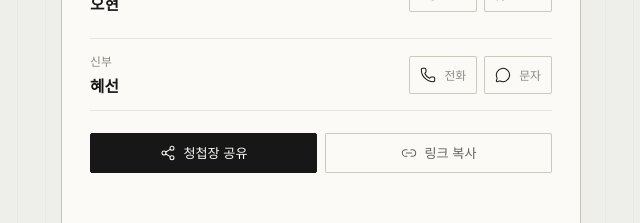
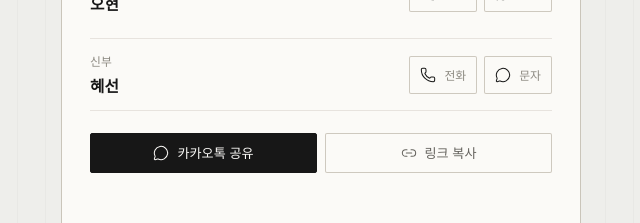
Before and after one commit to 5hyun/mobile-wedding, a Next.js app: page / in a window 1280 px wide. Shown: the part 5100-5323 px from the top of the page, without its empty margins (319-959 px from the left). Built offline with nearby package versions, Linux system fonts and the light colour scheme; no server answers.

Commit message:
Add Kakao share integration

```diff
--- a/src/components/ContactShareSection.tsx
+++ b/src/components/ContactShareSection.tsx
@@ -1,45 +1,150 @@
 "use client";
 
-import { Link2, MessageCircle, Phone, Share2 } from "lucide-react";
+import Script from "next/script";
+import { Link2, MessageCircle, Phone } from "lucide-react";
 import { useState } from "react";
-import { wedding } from "@/data/wedding";
+import { mapLinks, wedding } from "@/data/wedding";
 import { copyTextToClipboard } from "@/lib/clipboard";
+
+const KAKAO_SDK_SRC = "https://t1.kakaocdn.net/kakao_js_sdk/2.8.1/kakao.min.js";
+const KAKAO_SDK_INTEGRITY =
+  "sha384-OL+ylM/iuPLtW5U3XcvLSGhE8JzReKDank5InqlHGWPhb4140/yrBw0bg0y7+C9J";
+const KAKAO_JS_KEY = process.env.NEXT_PUBLIC_KAKAO_JS_KEY ?? "";
+const SITE_URL = (
+  process.env.NEXT_PUBLIC_SITE_URL ?? "https://mobile-wedding-sage.vercel.app"
+).replace(/\/+$/, "");
+const SHARE_IMAGE_URL = `${SITE_URL}/images/og/wedding-og.jpg`;
+
+type KakaoLink = {
+  mobileWebUrl: string;
+  webUrl: string;
+};
+
+type KakaoDefaultFeedTemplate = {
+  objectType: "feed";
+  content: {
+    title: string;
+    description: string;
+    imageUrl: string;
+    imageWidth: number;
+    imageHeight: number;
+    link: KakaoLink;
+  };
+  buttons: Array<{
+    title: string;
+    link: KakaoLink;
+  }>;
+};
+
+type KakaoSdk = {
+  init: (appKey: string) => void;
+  isInitialized: () => boolean;
+  Share: {
+    sendDefault: (settings: KakaoDefaultFeedTemplate) => void;
+  };
+};
+
+declare global {
+  interface Window {
+    Kakao?: KakaoSdk;
+  }
+}
+
+const weddingDate = new Date(wedding.date.iso);
+const kakaoShareTitle = `${
+  weddingDate.getMonth() + 1
+}월 ${weddingDate.getDate()}일 ${wedding.groom.name} ❤️ ${wedding.bride.name} 결혼합니다.`;
+const kakaoShareDescription = `${wedding.date.display} ${wedding.date.time}\n${wedding.venue.name} ${wedding.venue.hall} ${wedding.venue.floor}`;
+const invitationLink = {
+  mobileWebUrl: SITE_URL,
+  webUrl: SITE_URL,
+};
+const venueLink = {
+  mobileWebUrl: mapLinks.kakao,
+  webUrl: mapLinks.kakao,
+};
 
 export default function ContactShareSection() {
   const [shareStatus, setShareStatus] = useState("");
-  const invitationTitle = `${wedding.groom.shortName} · ${wedding.bride.shortName} 결혼식`;
+  const [isKakaoReady, setIsKakaoReady] = useState(false);
 
-  /** 공유 버튼 클릭 처리 */
-  const handleShareClick = async () => {
-    const currentShareUrl = window.location.href;
+  /** 카카오 SDK 초기화 */
+  const initializeKakao = () => {
+    const kakao = window.Kakao;
 
-    if (navigator.share) {
-      try {
-        await navigator.share({
-          title: invitationTitle,
-          text: `${wedding.date.display} ${wedding.date.time}, ${wedding.venue.name} ${wedding.venue.hall}에서 뵙겠습니다.`,
-          url: currentShareUrl,
-        });
-        return;
-      } catch {
-        return;
-      }
+    if (!KAKAO_JS_KEY || !kakao) {
+      setIsKakaoReady(false);
+      return false;
     }
 
-    await copyTextToClipboard(currentShareUrl);
-    setShareStatus("청첩장 링크가 복사되었어요.");
-    window.setTimeout(() => setShareStatus(""), 1800);
+    if (!kakao.isInitialized()) {
+      kakao.init(KAKAO_JS_KEY);
+    }
+
+    const initialized = kakao.isInitialized();
+    setIsKakaoReady(initialized);
+    return initialized;
+  };
+
+  /** 카카오톡 공유 버튼 클릭 처리 */
+  const handleKakaoShareClick = () => {
+    if (!initializeKakao()) {
+      setShareStatus(
+        KAKAO_JS_KEY
+          ? "카카오 공유를 준비 중이에요. 잠시 후 다시 눌러주세요."
+          : "카카오 JavaScript 키가 설정되지 않았어요."
+      );
+      window.setTimeout(() => setShareStatus(""), 2200);
+      return;
+    }
+
+    window.Kakao?.Share.sendDefault({
+      objectType: "feed",
+      content: {
+        title: kakaoShareTitle,
+        description: kakaoShareDescription,
+        imageUrl: SHARE_IMAGE_URL,
+        imageWidth: 1200,
+        imageHeight: 630,
+        link: invitationLink,
+      },
+      buttons: [
+        {
+          title: "모바일청첩장",
+          link: invitationLink,
+        },
+        {
+          title: "위치 보기",
+          link: venueLink,
+        },
+      ],
+    });
   };
 
   /** 링크 복사 버튼 클릭 처리 */
   const handleCopyLinkClick = async () => {
-    await copyTextToClipboard(window.location.href);
+    await copyTextToClipboard(SITE_URL);
     setShareStatus("청첩장 링크가 복사되었어요.");
     window.setTimeout(() => setShareStatus(""), 1800);
   };
 
   return (
     <section className="contact-section section-pad">
+      <Script
+        src={KAKAO_SDK_SRC}
+        strategy="afterInteractive"
+        integrity={KAKAO_SDK_INTEGRITY}
+        crossOrigin="anonymous"
+        onReady={() => {
+          initializeKakao();
+        }}
+        onError={() => {
+          setIsKakaoReady(false);
+          setShareStatus("카카오 SDK를 불러오지 못했어요.");
+          window.setTimeout(() => setShareStatus(""), 2200);
+        }}
+      />
+
       {/* 연락 및 공유 */}
       <div className="section-copy">
         <p className="soft-label">연락</p>
@@ -72,9 +177,15 @@ export default function ContactShareSection() {
       </div>
 
       <div className="share-row">
-        <button className="primary-button" type="button" onClick={handleShareClick}>
-          <Share2 className="action-icon" size={17} aria-hidden="true" />
-          청첩장 공유
+        <button
+          className="primary-button"
+          type="button"
+          onClick={handleKakaoShareClick}
+          aria-disabled={!KAKAO_JS_KEY}
+          aria-busy={KAKAO_JS_KEY ? !isKakaoReady : undefined}
+        >
+          <MessageCircle className="action-icon" size={17} aria-hidden="true" />
+          카카오톡 공유
         </button>
         <button className="copy-button subtle-button" type="button" onClick={handleCopyLinkClick}>
           <Link2 className="action-icon" size={16} aria-hidden="true" />
```
Also changed, not shown: 1 other file (tests, documents, lock files or other folders).
